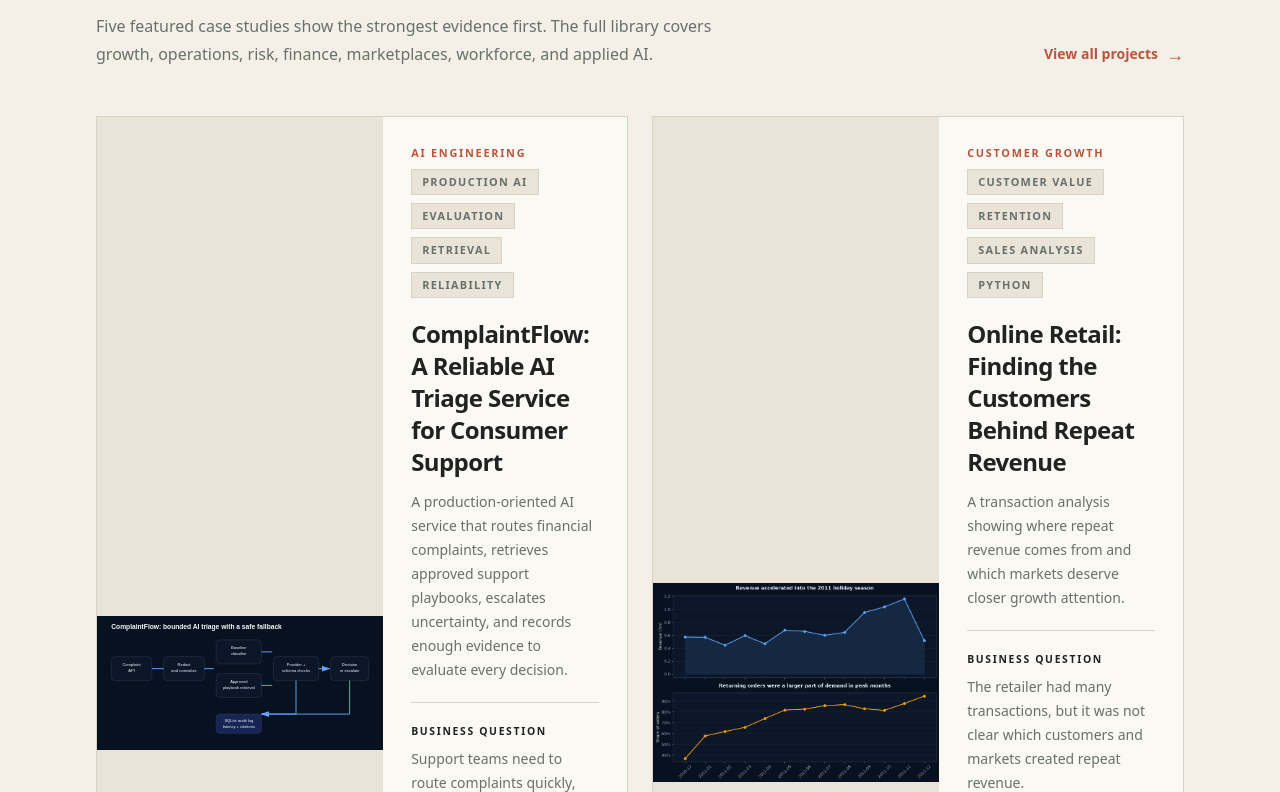
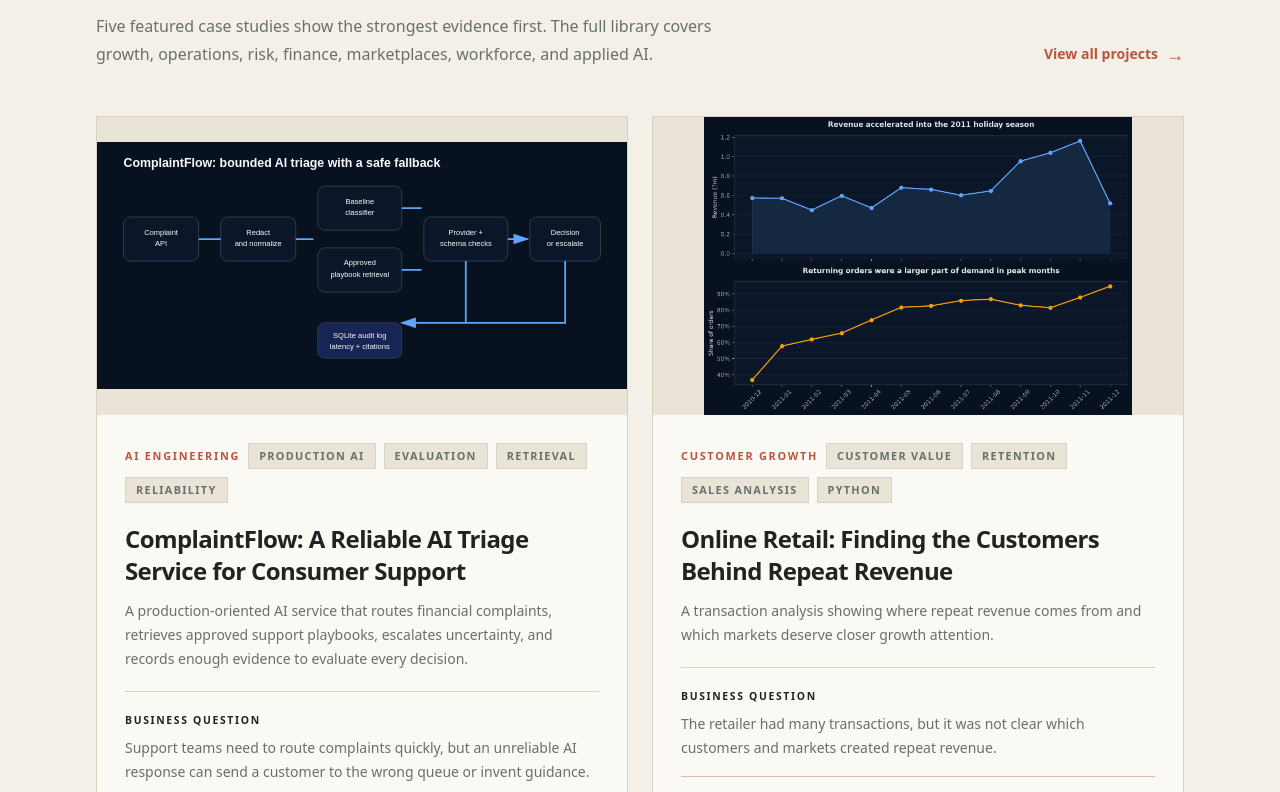
Before and after one commit to hadibudhy/hadibudhy.github.io, a Next.js app: page / in a window 1280 px wide. Shown: the part 1708-2500 px from the top of the page. Built offline with nearby package versions, Linux system fonts and the light colour scheme.

Commit message:
fix: balance selected work cards

```diff
--- a/src/components/ui/ProjectCard.tsx
+++ b/src/components/ui/ProjectCard.tsx
@@ -8,8 +8,8 @@ interface ProjectCardProps { slug: string; meta: ProjectMeta; featured?: boolean
 export function ProjectCard({ slug, meta, featured = false }: ProjectCardProps) {
   return (
     <Link href={`/projects/${slug}`} className="group block h-full min-w-0 focus-ring">
-      <article className={`surface flex h-full min-w-0 flex-col overflow-hidden transition-colors hover:border-primary ${featured ? "lg:grid lg:grid-cols-[1.08fr_0.92fr]" : ""}`}>
-        {meta.teaser && <div className={`relative w-full overflow-hidden bg-muted ${featured ? "aspect-[16/10] lg:aspect-auto lg:min-h-full" : "aspect-[16/9]"}`}><Image src={meta.teaser} alt="" fill sizes={featured ? "(max-width: 1024px) 100vw, 55vw" : "(max-width: 1024px) 100vw, 33vw"} className="object-contain" unoptimized /></div>}
+      <article className="surface flex h-full min-w-0 flex-col overflow-hidden transition-colors hover:border-primary">
+        {meta.teaser && <div className="relative aspect-[16/9] w-full overflow-hidden bg-muted"><Image src={meta.teaser} alt="" fill sizes="(max-width: 1024px) 100vw, 50vw" className="object-contain" unoptimized /></div>}
         <div className="flex min-w-0 w-full flex-1 flex-col justify-between p-5 sm:p-7">
           <div>
             <div className="mb-5 flex flex-wrap items-center gap-2">{meta.categories.slice(0, 1).map((category) => <span key={category} className="text-[0.68rem] font-bold uppercase tracking-[0.16em] text-primary">{category}</span>)}{meta.tags.slice(0, featured ? 4 : 3).map((tag) => <Badge key={tag} variant="secondary">{tag}</Badge>)}</div>
```
